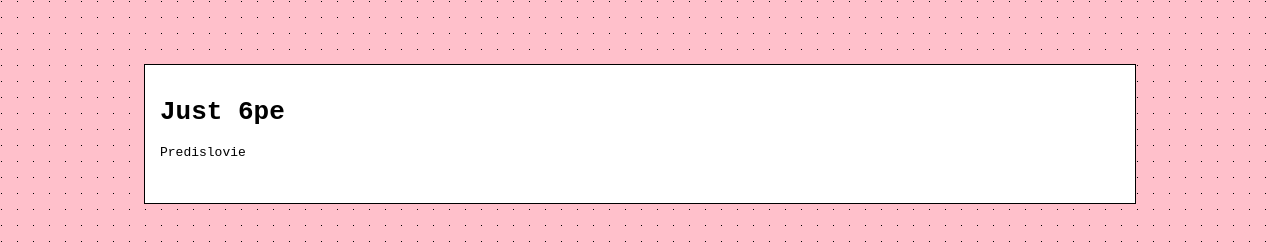
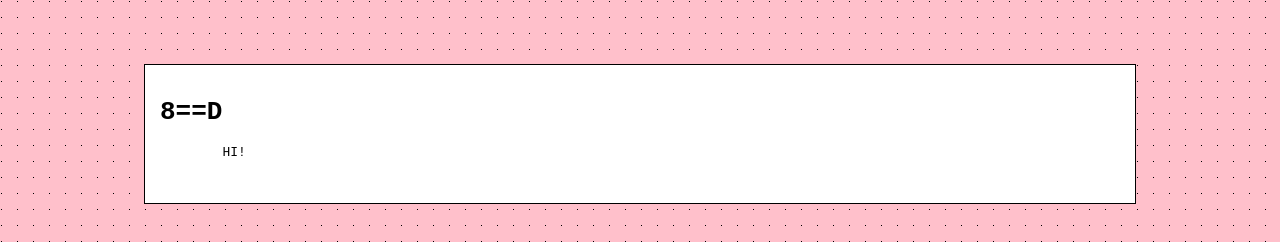
Before and after one commit to 6pe/6pe.github.io, a plain HTML site: page index.html in a window 1280 px wide. Shown: the top 242 px of the page. Drawn offline with Linux system fonts and the light colour scheme.

Commit message:
Update index.html

```diff
--- a/index.html
+++ b/index.html
@@ -28,9 +28,9 @@ border:1px solid black;
 </head>
 <body>
 	<div class="wrapper">
-		<h1>Just 6pe</h1>
+		<h1>8==D</h1>
 	<pre>
-Predislovie
+	HI!
 	</pre>
 	</div>
 </body>
```
